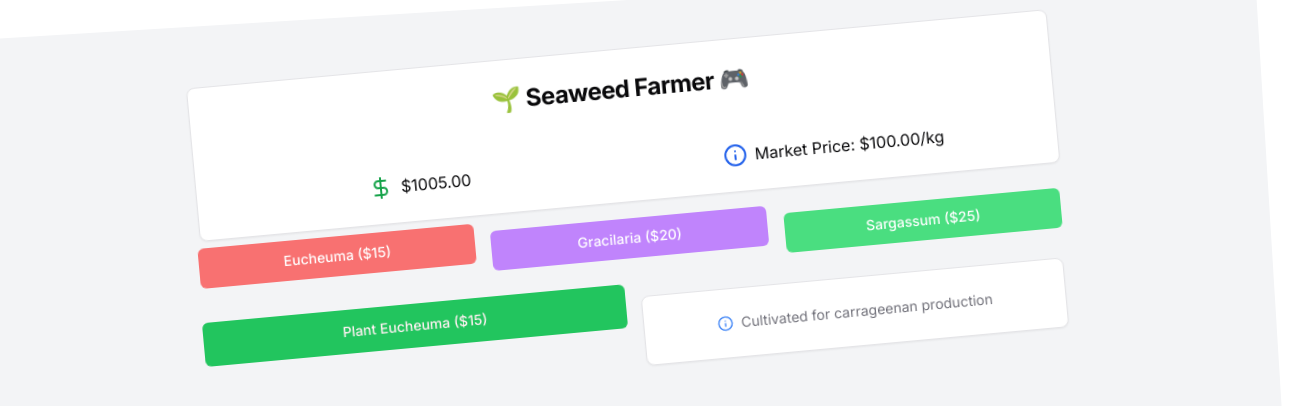
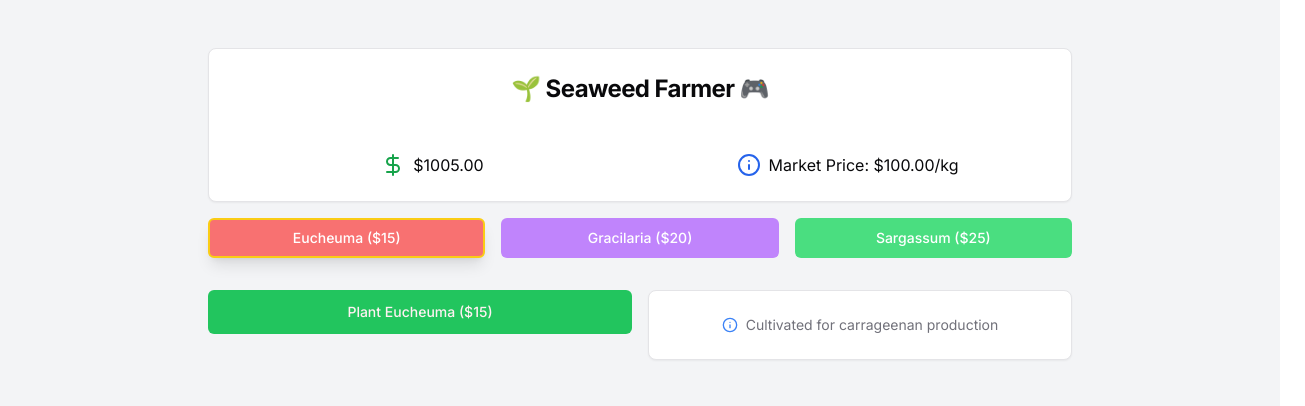
Before and after one commit to thiefyzheng/seaweed-game, a Next.js app: page / in a window 1280 px wide. Shown: the top 406 px of the page, 1305 px wide, since content can reach past the window. Built offline with nearby package versions, Linux system fonts and the light colour scheme.

Commit message:
improved ui

```diff
--- a/src/components/SeaweedFarmer.tsx
+++ b/src/components/SeaweedFarmer.tsx
@@ -295,11 +295,11 @@ export default function SeaweedFarmer() {
             <TooltipTrigger asChild>
               <Button
                 onClick={() => dispatch({ type: 'SELECT_SEAWEED_TYPE', payload: type as keyof typeof SEAWEED_TYPES })}
-                className={`${
+                className={`${data.color} text-white w-full border-2 ${
                   gameState.selectedSeaweedType === type
-                    ? 'ring-2 ring-blue-500'
-                    : ''
-                } ${data.color} text-white w-full`}
+                    ? 'border-yellow-400 shadow-lg'
+                    : 'border-transparent'
+                }`}
               >
                 {data.name} (${data.plantingCost})
               </Button>
@@ -324,13 +324,13 @@ export default function SeaweedFarmer() {
             <Tooltip key={seaweed.id}>
               <TooltipTrigger>
                 <div
-                  className={`h-20 ${SEAWEED_TYPES[seaweed.type].color} rounded cursor-pointer transition-transform hover:scale-105`}
+                  className={`h-20 ${SEAWEED_TYPES[seaweed.type].color} rounded cursor-pointer transition-transform hover:scale-105 seaweed-plot`}
                   onClick={() => dispatch({
                     type: 'HARVEST_SEAWEED',
                     payload: seaweed.id
                   })}
                 >
-                <div className="absolute bottom-0 left-0 right-0 bg-black bg-opacity-50 text-white text-xs p-1 text-center z-10">
+                  <div className="absolute bottom-0 left-0 right-0 bg-black bg-opacity-50 text-white text-xs p-1 text-center z-10">
                     {SEAWEED_TYPES[seaweed.type].name}
                     <br />
                     {stage.name}
@@ -381,13 +381,13 @@ export default function SeaweedFarmer() {
 
       <style jsx global>{`
         @keyframes sway {
-          0% { transform: rotate(-2deg); }
-          50% { transform: rotate(2deg); }
-          100% { transform: rotate(-2deg); }
+          0% { transform: rotate(-1deg); }
+          50% { transform: rotate(1deg); }
+          100% { transform: rotate(-1deg); }
         }
 
-        [class*='bg-'] {
-          animation: sway 6s infinite ease-in-out;
+        .seaweed-plot {
+          animation: sway 5s infinite ease-in-out;
           position: relative;
         }
       `}</style>
```
